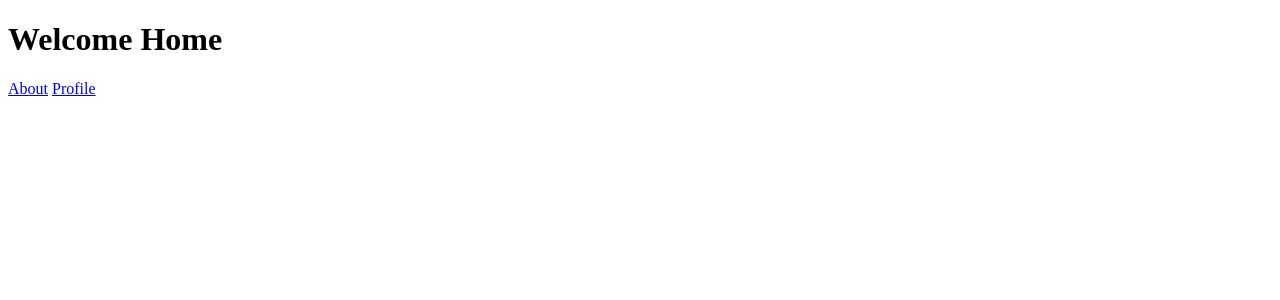
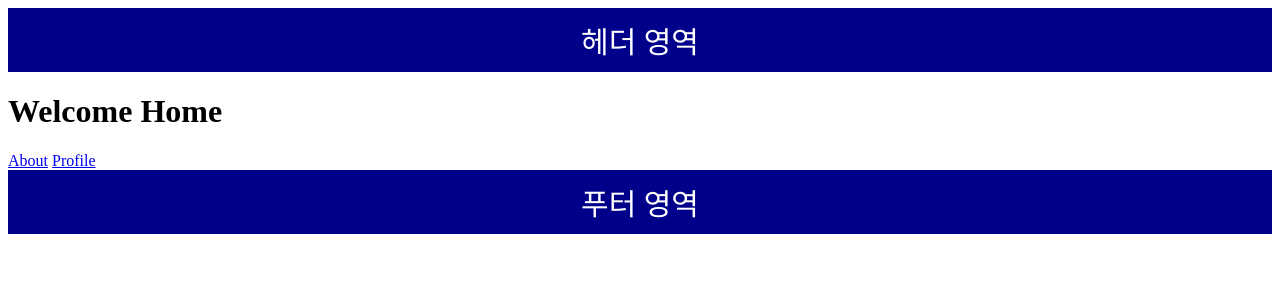
Before and after one commit to freelife1191/sveltekit-tutorial, a SvelteKit app: page / in a window 1280 px wide. Shown: the top 300 px of the page. Built offline with nearby package versions, Linux system fonts and the light colour scheme.

Commit message:
12. 라우트 레이아웃(Route Layout)

```diff
--- /dev/null
+++ b/src/routes/+layout.svelte
@@ -0,0 +1,21 @@
+<header class="layout-header">헤더 영역</header>
+<slot />
+<footer class="layout-footer">푸터 영역</footer>
+
+<style>
+    .layout-header {
+        background-color: #00008b;
+        color: #ffffff;
+        font-size: 30px;
+        text-align: center;
+        padding: 10px;
+    }
+
+    .layout-footer {
+        background-color: #00008b;
+        color: #ffffff;
+        font-size: 30px;
+        text-align: center;
+        padding: 10px;
+    }
+</style>
```
Also changed, not shown: src/routes/products/[productId=integer]/+layout.svelte (added, +7 -0 lines), 1 other file (tests, documents, lock files or other folders).
